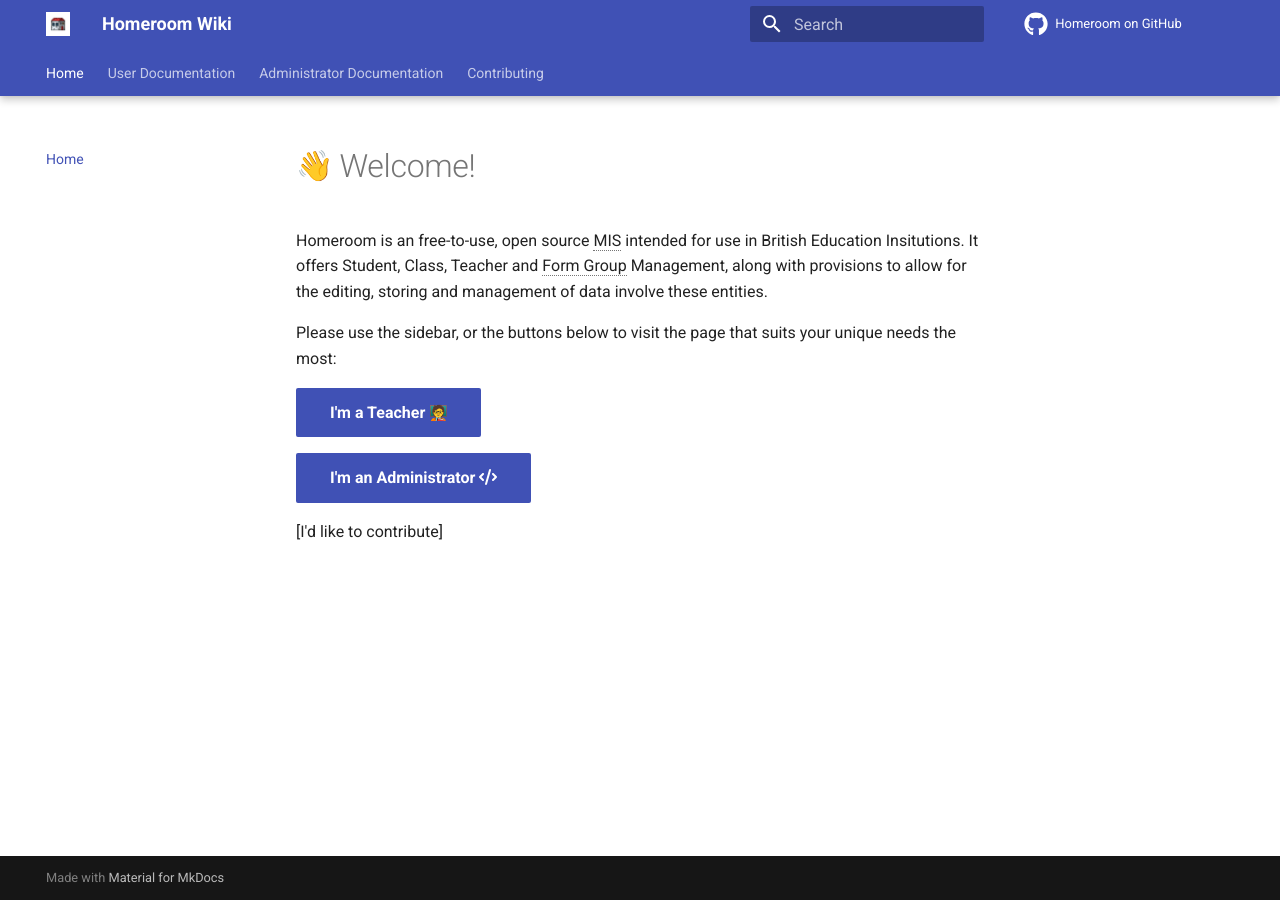
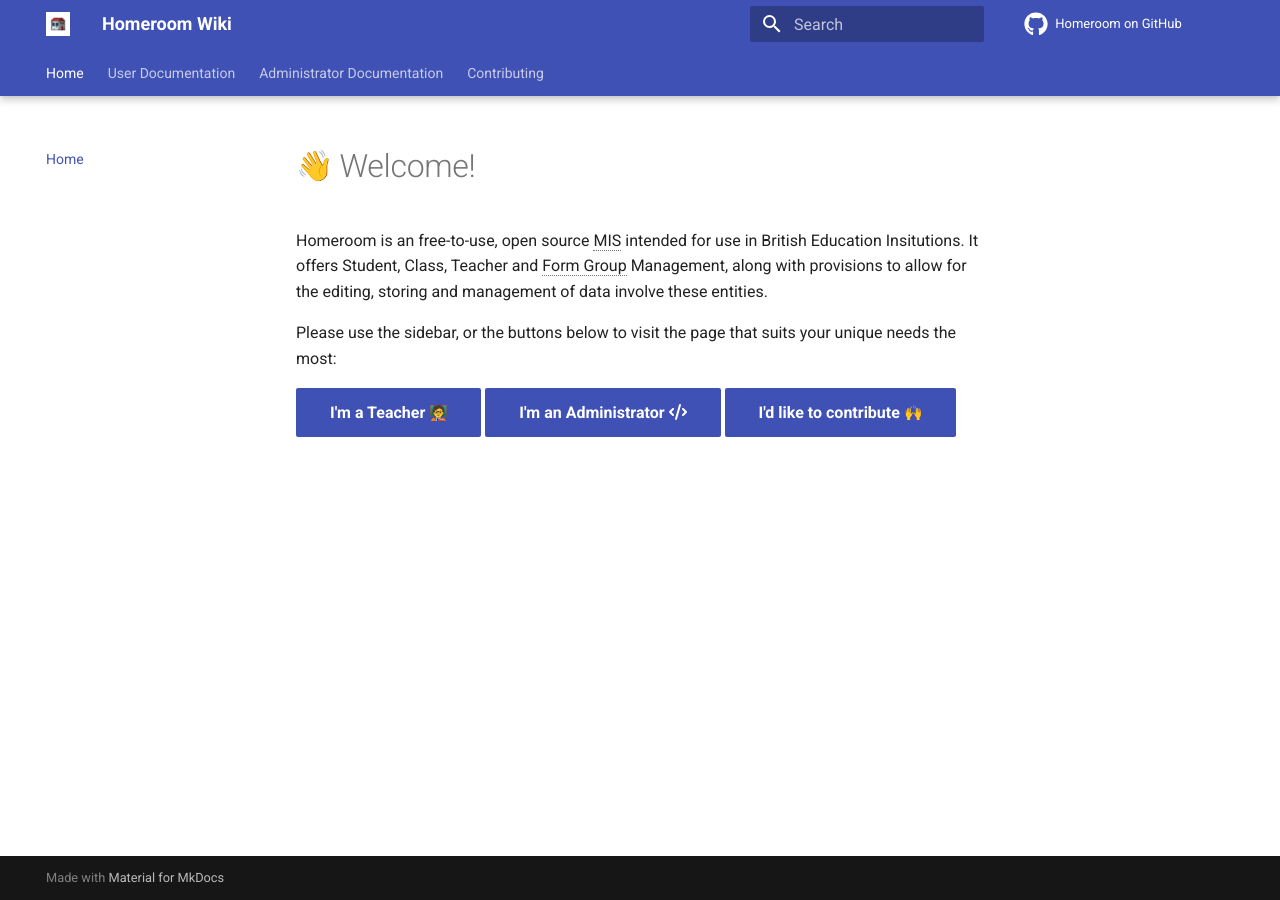
Before and after one commit to longbow122/homeroom-docs, an MkDocs documentation site: the page built from docs/index.md, in a window 1280 px wide. Built offline with MkDocs 1.6.1 and Material for MkDocs 9.7.7, drawn with Linux system fonts in a browser that asks for light colours; emoji names are drawn with the system emoji font; some web fonts are replaced; comment, search, counter and statistics services are not loaded; some of the changed lines change nothing that is shown.

Commit message:
Fixed button alignment and currected the contributions button

```diff
--- a/docs/index.md
+++ b/docs/index.md
@@ -3,8 +3,4 @@ Homeroom is an free-to-use, open source MIS intended for use in British Educatio
 
 Please use the sidebar, or the buttons below to visit the page that suits your unique needs the most:
 
-[I'm a Teacher :teacher:](informationForTeachers.md){.md-button .md-button--primary}
-
-[I'm an Administrator :fontawesome-solid-code:](informationForAdministrators.md){.md-button .md-button--primary}
-
-[I'd like to contribute]
+[I'm a Teacher :teacher:](informationForTeachers.md){.md-button .md-button--primary} [I'm an Administrator :fontawesome-solid-code:](informationForAdministrators.md){.md-button .md-button--primary} [I'd like to contribute :raised_hands:](contributors.md){.md-button .md-button--primary}
```
